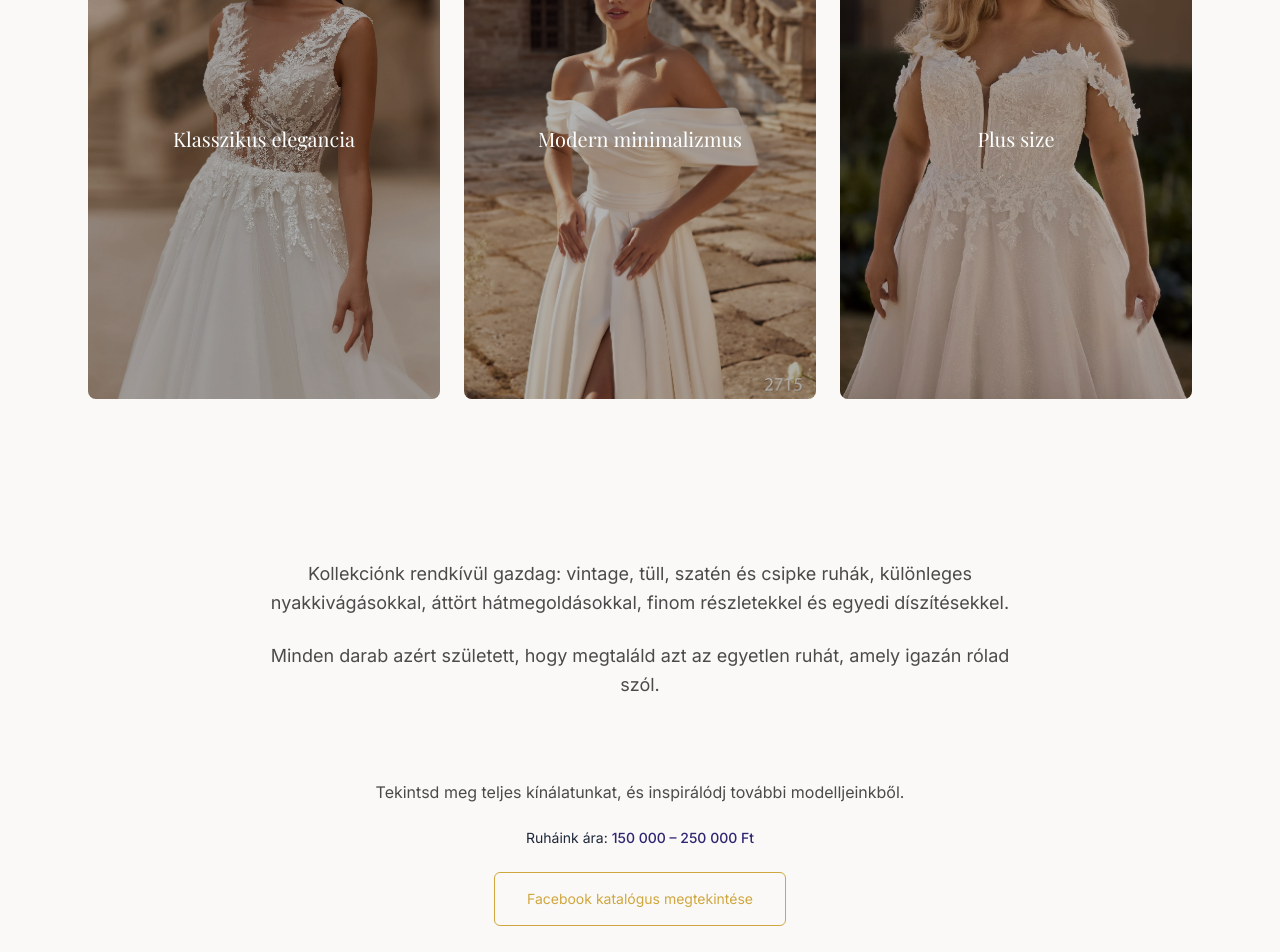
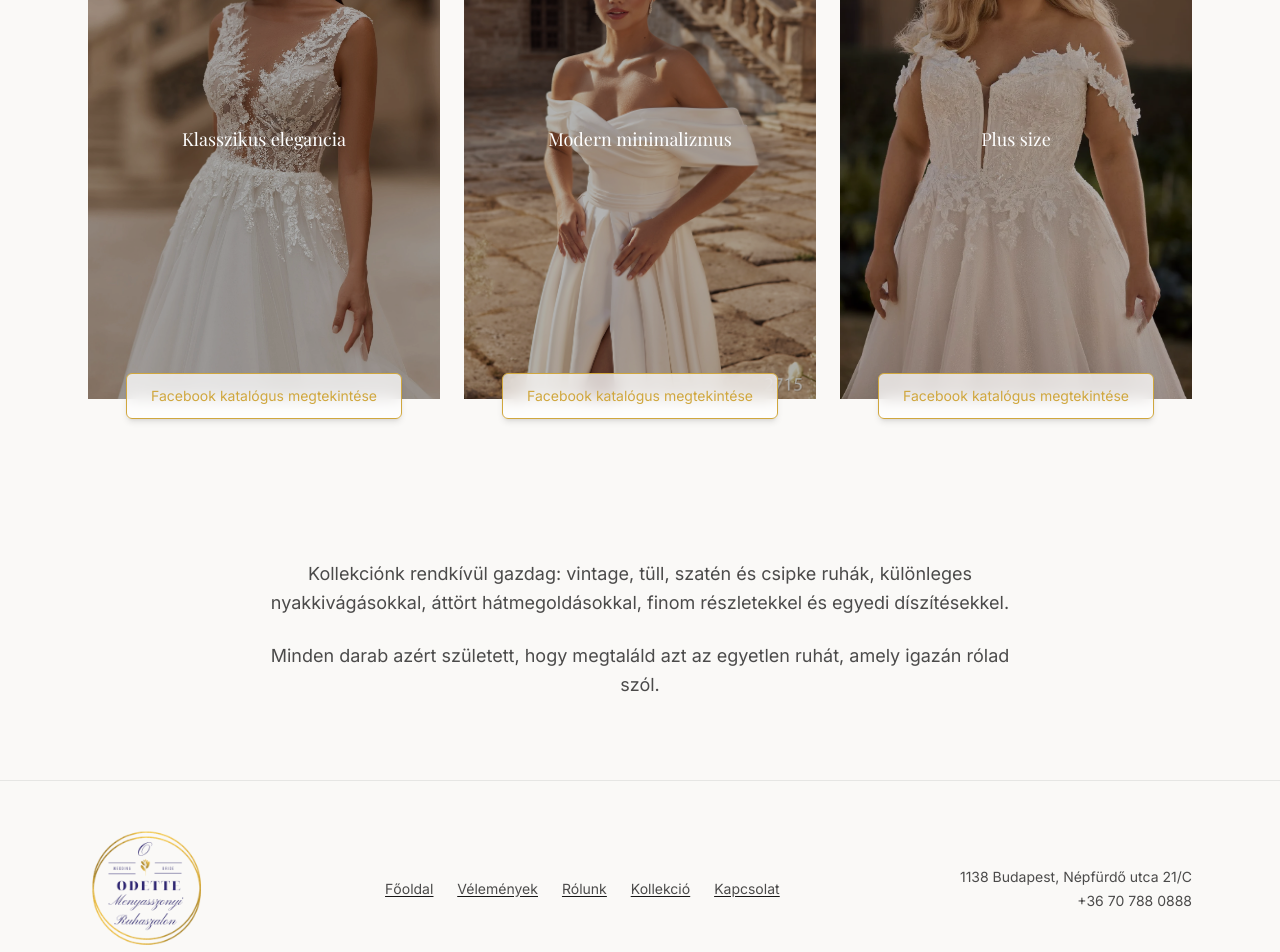
Before and after one commit to rigogyorgyjanos/odette-salon, a Next.js app: page /collections in a window 1280 px wide. Shown: the part 940-1892 px from the top of the page. Built offline with nearby package versions, Linux system fonts and the light colour scheme; a web font is replaced by a local one.

Commit message:
collection LINK BUTTON rework ... csicska facebook

```diff
--- a/app/collections/page.tsx
+++ b/app/collections/page.tsx
@@ -7,9 +7,21 @@ import Navbar from "../components/Navbar";
 import { motion, Variants } from "framer-motion";
 
 const collections = [
-    { title: "Klasszikus elegancia", image: "/classic.webp" },
-    { title: "Modern minimalizmus", image: "/modern.webp" },
-    { title: "Plus size", image: "/plus_size.webp" },
+    {
+        title: "Klasszikus elegancia",
+        image: "/classic.webp",
+        link: "https://www.facebook.com/media/set/?set=a.522665823307464&type=3",
+    },
+    {
+        title: "Modern minimalizmus",
+        image: "/modern.webp",
+        link: "https://www.facebook.com/media/set/?set=a.522665823307464&type=3",
+    },
+    {
+        title: "Plus size ",
+        image: "/plus_size.webp",
+        link: "https://www.facebook.com/media/set/?set=a.946883100885732&type=3"
+    },
 ];
 
 // Visszafogott animáció variáns
@@ -57,30 +69,66 @@ export default function CollectionsPage() {
                     </div>
 
                     {/* COLLECTION GRID */}
-                    <div className="grid grid-cols-1 md:grid-cols-3 gap-6 mb-20">
+                    <div className="grid grid-cols-1 md:grid-cols-3 gap-16 md:gap-6 mb-20">
                         {collections.map((item, index) => (
                             <motion.div
                                 key={index}
-                                className="group relative w-full h-130 overflow-hidden rounded-lg"
-                                variants={itemVariants}
-                                initial="hidden"
-                                whileInView="visible"
-                                viewport={{ once: true, amount: 0.3 }}
+                                className="group relative w-full h-130 rounded-lg"
+                                variants={{
+                                    hidden: { opacity: 0, y: 40 },
+                                    visible: {
+                                        opacity: 1,
+                                        y: 0,
+                                        transition: {
+                                            duration: 0.8,
+                                            ease: [0.22, 1, 0.36, 1],
+                                        },
+                                    },
+                                }}
+                            >
+                                {/* IMAGE */}
+                                <motion.div
+                                    className="absolute overflow-hidden inset-0"
+                                    initial={{ scale: 1.1 }}
+                                    whileInView={{ scale: 1 }}
+                                    viewport={{ once: true }}
+                                    transition={{ duration: 1.2, ease: [0.22, 1, 0.36, 1] }}
                                 >
                                     <Image
                                         src={item.image}
                                         alt={item.title}
-                                    loading="lazy"
                                         fill
-                                    className="object-cover transition duration-700 group-hover:scale-105"
+                                        className="object-cover group-hover:scale-105 transition duration-500"
                                         sizes="(max-width: 768px) 100vw, (max-width: 1200px) 50vw, 33vw"
 
                                     />
+                                </motion.div>
+
+                                {/* OVERLAY */}
                                 <div className="absolute inset-0 bg-black/30 group-hover:bg-black/40 transition" />
+
+                                {/* TEXT */}
                                 <div className="absolute inset-0 flex items-center justify-center">
-                                    <h3 className="text-white text-lg md:text-xl font-serif text-center px-4">
+                                    <h3 className="text-lg font-serif text-center px-2 text-white transition duration-300 group-hover:tracking-wide">
                                         {item.title}
                                     </h3>
+                                </div>
+
+                                {/* BUTTON LINK */}
+                                <div className="absolute left-1/2 -translate-x-1/2 text-center -bottom-5 z-10  w-full ">
+                                    <button
+                                        onClick={() => {
+                                            setTimeout(() => {
+                                                window.open(item.link, "_blank");
+                                            }, 300);
+                                        }}
+                                        className="inline-block px-6 py-3 text-(--color-gold) rounded-md text-sm border transition hover:bg-(--color-gold) hover:text-white bg-white/75 backdrop-blur-sm shadow-md cursor-pointer"
+                                        style={{
+                                            borderColor: "var(--color-gold)",
+                                        }}
+                                    >
+                                        Facebook katalógus megtekintése
+                                    </button>
                                 </div>
                             </motion.div>
                         ))}
@@ -97,37 +145,6 @@ export default function CollectionsPage() {
                         </p>
                     </div>
 
-                    {/* CTA */}
-                    <div className="text-center pb-20 space-y-6">
-                        <p className="text-black/70">
-                            Tekintsd meg teljes kínálatunkat, és inspirálódj további modelljeinkből.
-                        </p>
-                        <p className="text-sm">
-                            Ruháink ára: <span className="font-medium" style={{ color: "var(--color-primary)" }}>
-                                150 000 – 250 000 Ft
-                            </span>
-                        </p>
-
-                        <Link
-                            href="https://www.facebook.com/odetteszalon/photos_albums"
-                            target="_blank"
-                            className="inline-block px-8 py-4 rounded-md text-sm border transition"
-                            style={{ borderColor: "var(--color-gold)", color: "var(--color-gold)" }}
-                            onMouseEnter={(e) => {
-                                const el = e.currentTarget as HTMLAnchorElement;
-                                el.style.backgroundColor = "var(--color-gold)";
-                                el.style.color = "white";
-                            }}
-                            onMouseLeave={(e) => {
-                                const el = e.currentTarget as HTMLAnchorElement;
-                                el.style.backgroundColor = "transparent";
-                                el.style.color = "var(--color-gold)";
-                            }}
-                        >
-                            Facebook katalógus megtekintése
-                        </Link>
-                    </div>
-
                 </div>
             </main >
             <Footer />
--- a/app/components/CollectionPreview.tsx
+++ b/app/components/CollectionPreview.tsx
@@ -8,14 +8,17 @@ const collections = [
     {
         title: "Klasszikus elegancia",
         image: "/classic.webp",
+        link: "https://www.facebook.com/media/set/?set=a.522665823307464&type=3",
     },
     {
         title: "Modern minimalizmus",
         image: "/modern.webp",
+        link: "https://www.facebook.com/media/set/?set=a.522665823307464&type=3",
     },
     {
         title: "Plus size ",
         image: "/plus_size.webp",
+        link: "https://www.facebook.com/media/set/?set=a.946883100885732&type=3"
     },
 ];
 
@@ -64,7 +67,7 @@ export default function CollectionPreview() {
 
                 {/* GRID */}
                 <motion.div
-                    className="grid grid-cols-1 md:grid-cols-3 gap-6"
+                    className="grid grid-cols-1 md:grid-cols-3 gap-16 md:gap-6"
                     initial="hidden"
                     whileInView="visible"
                     viewport={{ once: true, margin: "-50px" }}
@@ -80,7 +83,7 @@ export default function CollectionPreview() {
                     {collections.map((item, index) => (
                         <motion.div
                             key={index}
-                            className="group relative w-full h-130 overflow-hidden rounded-lg"
+                            className="group relative w-full h-130 rounded-lg"
                             variants={{
                                 hidden: { opacity: 0, y: 40 },
                                 visible: {
@@ -95,7 +98,7 @@ export default function CollectionPreview() {
                         >
                             {/* IMAGE */}
                             <motion.div
-                                className="absolute inset-0"
+                                className="absolute overflow-hidden inset-0"
                                 initial={{ scale: 1.1 }}
                                 whileInView={{ scale: 1 }}
                                 viewport={{ once: true }}
@@ -120,30 +123,26 @@ export default function CollectionPreview() {
                                     {item.title}
                                 </h3>
                             </div>
+
+                            {/* BUTTON LINK */}
+                            <div className="absolute left-1/2 -translate-x-1/2 text-center -bottom-5 z-10  w-full ">
+                                <button
+                                    onClick={() => {
+                                        setTimeout(() => {
+                                            window.open(item.link, "_blank");
+                                        }, 300);
+                                    }}
+                                    className="inline-block px-6 py-3 text-(--color-gold) rounded-md text-sm border transition hover:bg-(--color-gold) hover:text-white bg-white/75 backdrop-blur-sm shadow-md cursor-pointer"
+                                    style={{
+                                        borderColor: "var(--color-gold)",
+                                    }}
+                                >
+                                    Facebook katalógus megtekintése
+                                </button>
+                            </div>
                         </motion.div>
                     ))}
                 </motion.div>
-
-                {/* CTA */}
-                <motion.div
-                    className="text-center mt-10"
-                    initial={{ opacity: 0, y: 20 }}
-                    whileInView={{ opacity: 1, y: 0 }}
-                    viewport={{ once: true }}
-                    transition={{ delay: 0.3, duration: 0.7 }}
-                >
-                    <Link
-                        href="https://www.facebook.com/odetteszalon/photos_albums"
-                        target="_blank"
-                        className="inline-block px-6 py-3 text-(--color-gold) rounded-md text-sm border transition hover:bg-(--color-gold) hover:text-white"
-                        style={{
-                            borderColor: "var(--color-gold)",
-                        }}
-                    >
-                        Facebook katalógus megtekintése
-                    </Link>
-                </motion.div>
-
             </div>
         </section>
     );
```
Lines whose indentation alone changed are shown as unchanged.
